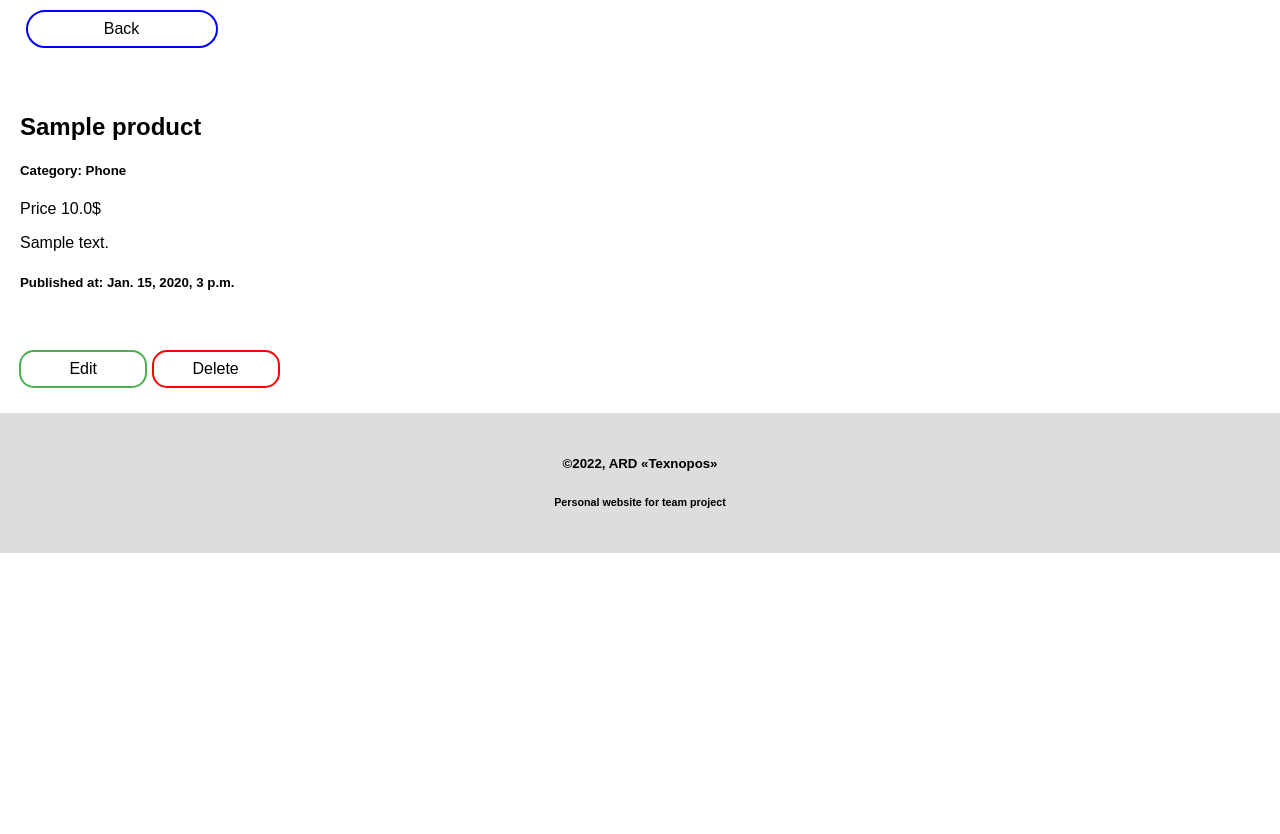
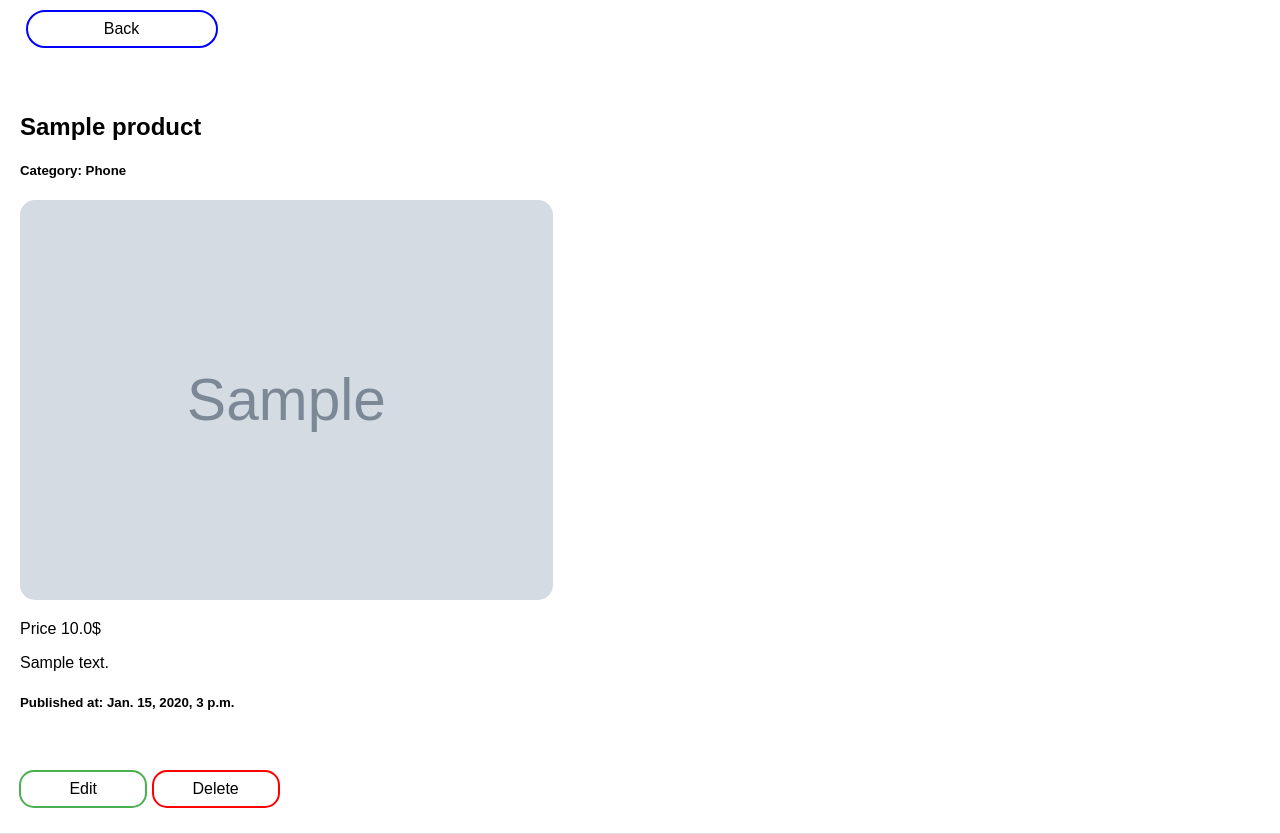
Before and after one commit to shaxruxtleubaev/tp, a Django app: page /manage/ in a window 1280 px wide. Shown: the part 256-1090 px from the top of the page. Before the commit the page ends 809 px from the top, so only its background shows below. Run offline with Django 4.2, Linux system fonts and the light colour scheme; data comes from the database, SQL or seed files in the repository; both versions use the stored data as it was after the commit; tables that the repository leaves empty hold one stand-in row (values such as "Sample post"); grey boxes marked "Sample" are stand-in pictures.

Commit message:
26_12_2022 12:48

```diff
--- a/app/templates/app/app_detail.html
+++ b/app/templates/app/app_detail.html
@@ -23,7 +23,9 @@
                 <h2>{{ product.title }}</h2>
                 <h5>Category: {{ product.rubric }} </h5>
 <!--                <div class="fakeimg" style="height:200px;">Image</div>-->
-
+                <div>
+                    <img src="{{ product.image.url }}" alt="" class="image4">
+                </div>
                 <p>Price {{ product.price }}$</p>
                 <p>{{ product.content }}</p>
                 <h5>Published at: {{ product.published }}</h5>
--- a/app/templates/app/manage_list.html
+++ b/app/templates/app/manage_list.html
@@ -15,7 +15,9 @@
                 <h2>{{ product.title }}</h2>
                 <h5>Category: {{ product.rubric }} </h5>
 <!--                <div class="fakeimg" style="height:200px;">Image</div>-->
-
+                <div>
+                    <img src="{{ product.image.url }}" alt="" class="image4">
+                </div>
                 <p>Price {{ product.price }}$</p>
                 <p>{{ product.content }}</p>
                 <h5>Published at: {{ product.published }}</h5>
--- a/src/settings.py
+++ b/src/settings.py
@@ -111,7 +111,7 @@ STATICFILES_DIRS = [
     os.path.join(BASE_DIR, 'static')
 ]
 MEDIA_URL = 'media/'
-MEDIA_ROOT = 'media'
+MEDIA_ROOT = os.path.join(BASE_DIR, 'media/')
 
 # Default primary key field type
 # https://docs.djangoproject.com/en/4.1/ref/settings/#default-auto-field
```
Also changed, not shown: db.sqlite3, 1 other file.
